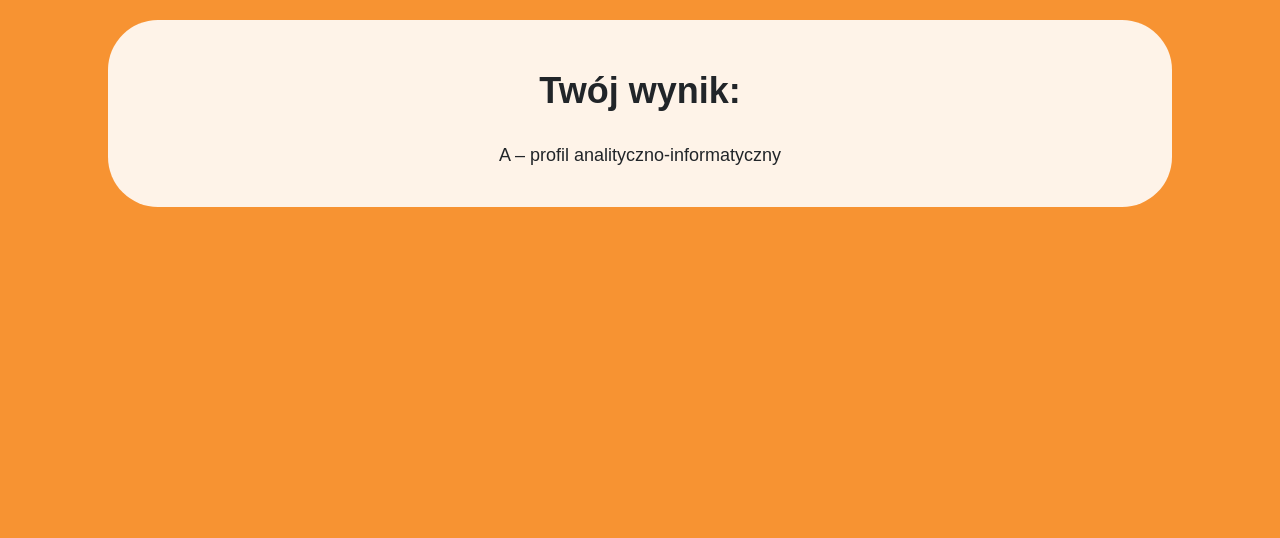
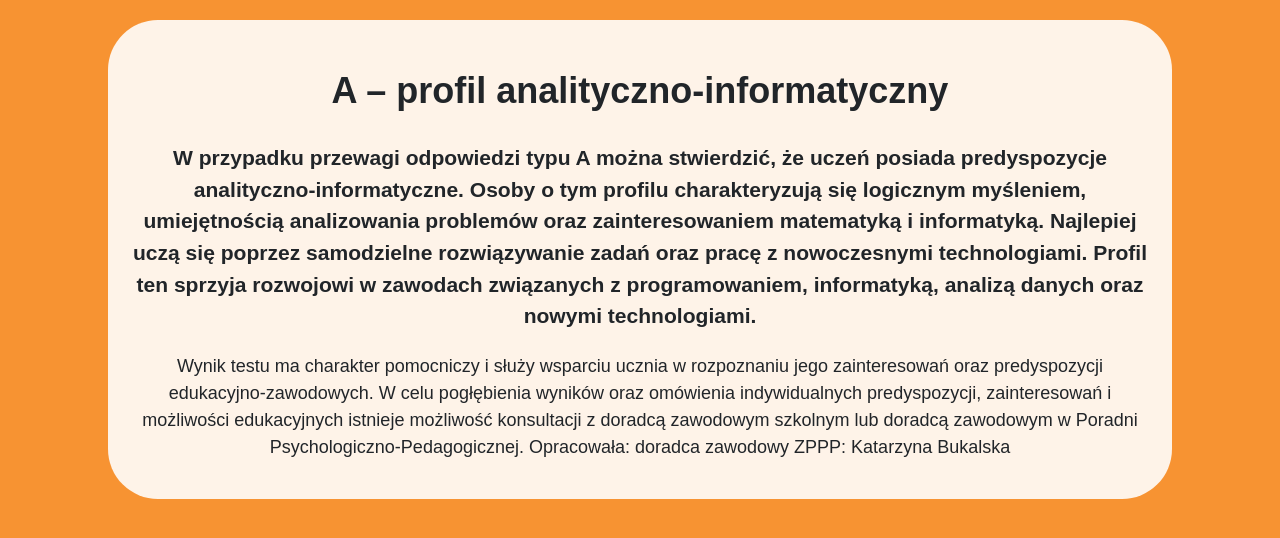
Before and after one commit to MarcinKulesza11774/test-predyspozycji, a React (Create React App) app: page / in a window 1280 px wide. Both pictures are taken after a click on the button "pokaż wynik". Shown: the top 538 px of the page. Built offline with nearby package versions, Linux system fonts and the light colour scheme.

Commit message:
full functionality

```diff
--- a/src/ResultScreen.js
+++ b/src/ResultScreen.js
@@ -1,24 +1,22 @@
 import React from 'react';
 import './App.css';
+import { results } from "./Results.js";
 
 class ResultScreen extends React.Component {
     render() {
 
         const { answersCounter } = this.props;
 
-        const resultTexts = [
-            "A – profil analityczno-informatyczny",
-            "B – profil humanistyczno-językowy",
-            "C – profil techniczno-praktyczny",
-            "D – profil społeczno-usługowy"
-        ];
-
         const maxIndex = answersCounter.indexOf(Math.max(...answersCounter));
+        const finalResult = results[maxIndex];
 
         return (
             <div className="ResultScreen">
-                <h1>Twój wynik:</h1>
-                <p>{resultTexts[maxIndex]}</p>
+                <h1>{finalResult.resultTitle}</h1>
+                <h3>{finalResult.resultContent}</h3>
+                <p>Wynik testu ma charakter pomocniczy i służy wsparciu ucznia w rozpoznaniu jego zainteresowań oraz predyspozycji edukacyjno-zawodowych.
+W celu pogłębienia wyników oraz omówienia indywidualnych predyspozycji, zainteresowań i możliwości edukacyjnych istnieje możliwość konsultacji z doradcą zawodowym szkolnym lub doradcą zawodowym w Poradni Psychologiczno-Pedagogicznej.
+Opracowała: doradca zawodowy ZPPP: Katarzyna Bukalska </p>
             </div>
         );
     }
```
